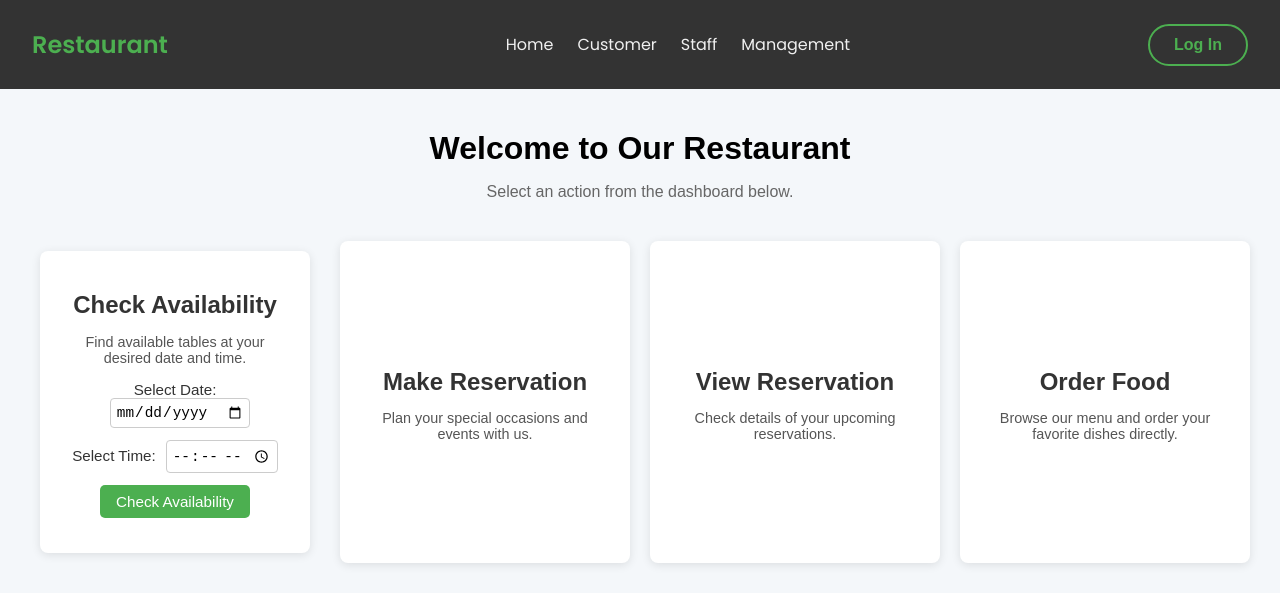
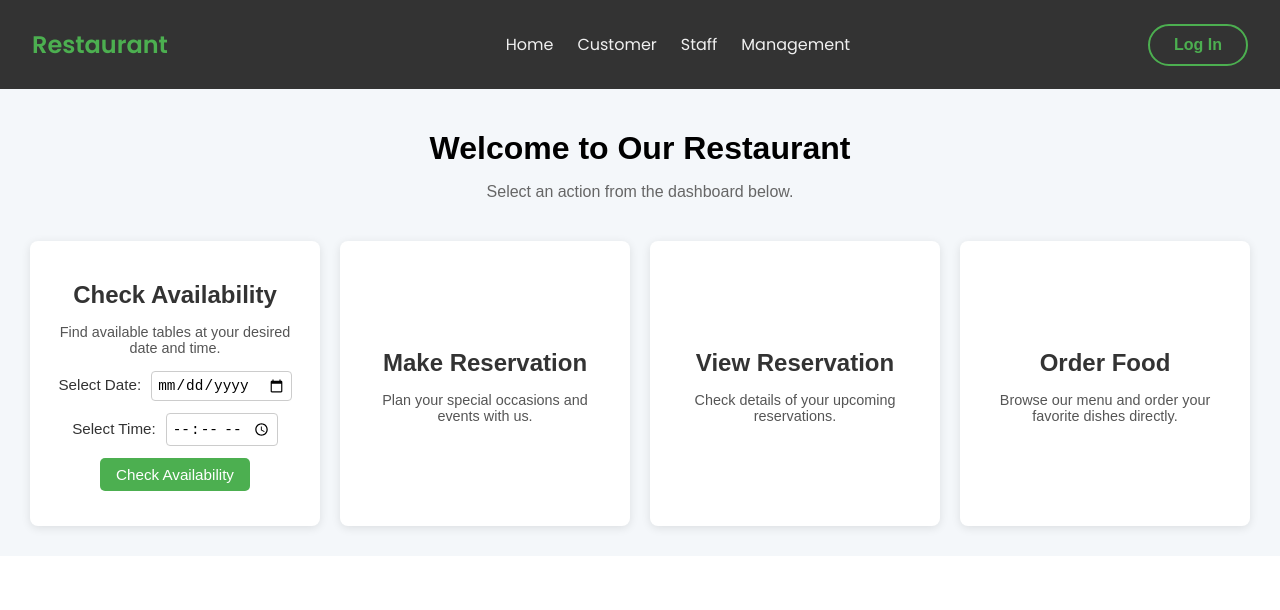
Before and after one commit to kas-rabur/SoftwareEngineeringRestaurantManagement, a React (Create React App) app in the folder client/: page /customer in a window 1280 px wide. Shown: the top 610 px of the page. Built offline with nearby package versions, Linux system fonts and the light colour scheme; sample sign-in values are in the browser's storage.

Commit message:
updated availability card css rather than having it all on customer page css

```diff
--- a/client/src/components/CheckAvailabilityCard.jsx
+++ b/client/src/components/CheckAvailabilityCard.jsx
@@ -38,47 +38,47 @@ const CheckAvailabilityCard = () => {
             setLoading(false);
         }
     };
+
     return (
-        <div className="dashboard-cards">
-        <div className="card-customer" id="book-table">
+        <div className="check-availability-card" id="book-table">
             <h2>Check Availability</h2>
             <p>Find available tables at your desired date and time.</p>
 
-          <div className="booking-form">
-            <label className="form-label">
+            <div className="availability-booking-form">
+                <label className="availability-form-label">
                     Select Date:
                     <input
                         type="date"
                         value={date}
                         onChange={(e) => setDate(e.target.value)}
-                className="input-field"
+                        className="availability-input-field"
                     />
                 </label>
 
-            <label className="form-label">
+                <label className="availability-form-label">
                     Select Time:
                     <input
                         type="time"
                         value={time}
                         onChange={(e) => setTime(e.target.value)}
-                className="input-field"
+                        className="availability-input-field"
                     />
                 </label>
 
-            <button className="check-btn" onClick={handleCheckAvailability}>
+                <button className="availability-check-btn" onClick={handleCheckAvailability}>
                     {loading ? "Checking..." : "Check Availability"}
                 </button>
 
-            {errorMsg && <p className="error-text">{errorMsg}</p>}
+                {errorMsg && <p className="availability-error-text">{errorMsg}</p>}
 
                 {availableTables.length > 0 && (
                     <div>
                         <strong>Available Tables:</strong>
-                <div className="table-grid">
+                        <div className="availability-table-grid">
                             {availableTables.map(({ table_id, capacity, available }) => (
                                 <div
                                     key={table_id}
-                      className={`table-card ${!available ? "unavailable" : ""}`}
+                                    className={`availability-table-card ${!available ? "unavailable" : ""}`}
                                     title={available ? "Available" : "Unavailable"}
                                 >
                                     <p><strong>Table {table_id}</strong></p>
@@ -94,8 +94,7 @@ const CheckAvailabilityCard = () => {
                 )}
             </div>
         </div>
-    </div>
-    )
+    );
 }
 
 export default CheckAvailabilityCard;
--- a/client/src/styles/CheckAvailabilityCard.css
+++ b/client/src/styles/CheckAvailabilityCard.css
@@ -0,0 +1,97 @@
+/* CheckAvailabilityCard.css */
+
+.check-availability-card {
+    background: #fff;
+    border-radius: 8px;
+    padding: 20px;
+    box-shadow: 0 2px 10px rgba(0,0,0,0.1);
+    transition: transform 0.2s ease-in-out, box-shadow 0.2s ease-in-out;
+    text-align: center;
+  }
+
+  .check-availability-card:hover {
+    transform: translateY(-5px);
+    box-shadow: 0 4px 15px rgba(0,0,0,0.15);
+  }
+
+  .check-availability-card h2 {
+    margin-bottom: 10px;
+    color: #333;
+  }
+
+  .check-availability-card p {
+    font-size: 0.9rem;
+    color: #555;
+  }
+
+  .availability-table-grid {
+    display: flex;
+    flex-wrap: wrap;
+    gap: 12px;
+    margin-top: 10px;
+    justify-content: center;
+    text-align: center;
+  }
+
+  .availability-table-card {
+    background-color: #eef2f5;
+    border-radius: 6px;
+    padding: 12px 16px;
+    min-width: 120px;
+    text-align: center;
+    box-shadow: 0 2px 5px rgba(0,0,0,0.1);
+    transition: transform 0.2s ease-in-out;
+  }
+
+  .availability-table-card:hover {
+    transform: scale(1.03);
+    background-color: #dde6ee;
+  }
+
+  .availability-table-card.unavailable {
+    opacity: 0.5;
+    pointer-events: none;
+    background-color: #e0e0e0;
+    color: #999;
+    box-shadow: none;
+  }
+
+  .availability-booking-form {
+    margin-top: 15px;
+  }
+
+  .availability-form-label {
+    display: block;
+    margin-bottom: 12px;
+    font-size: 0.95rem;
+    color: #333;
+  }
+
+  .availability-input-field {
+    margin-left: 10px;
+    padding: 5px;
+    border-radius: 4px;
+    border: 1px solid #ccc;
+    font-size: 0.9rem;
+  }
+
+  .availability-check-btn {
+    padding: 8px 16px;
+    background-color: #4caf50;
+    color: #fff;
+    border: none;
+    border-radius: 5px;
+    cursor: pointer;
+    margin-bottom: 15px;
+    font-size: 0.95rem;
+    transition: background-color 0.2s ease-in-out;
+  }
+
+  .availability-check-btn:hover {
+    background-color: #419643;
+  }
+
+  .availability-error-text {
+    color: red;
+    margin-top: 8px;
+  }
```
Lines whose indentation alone changed are shown as unchanged.
